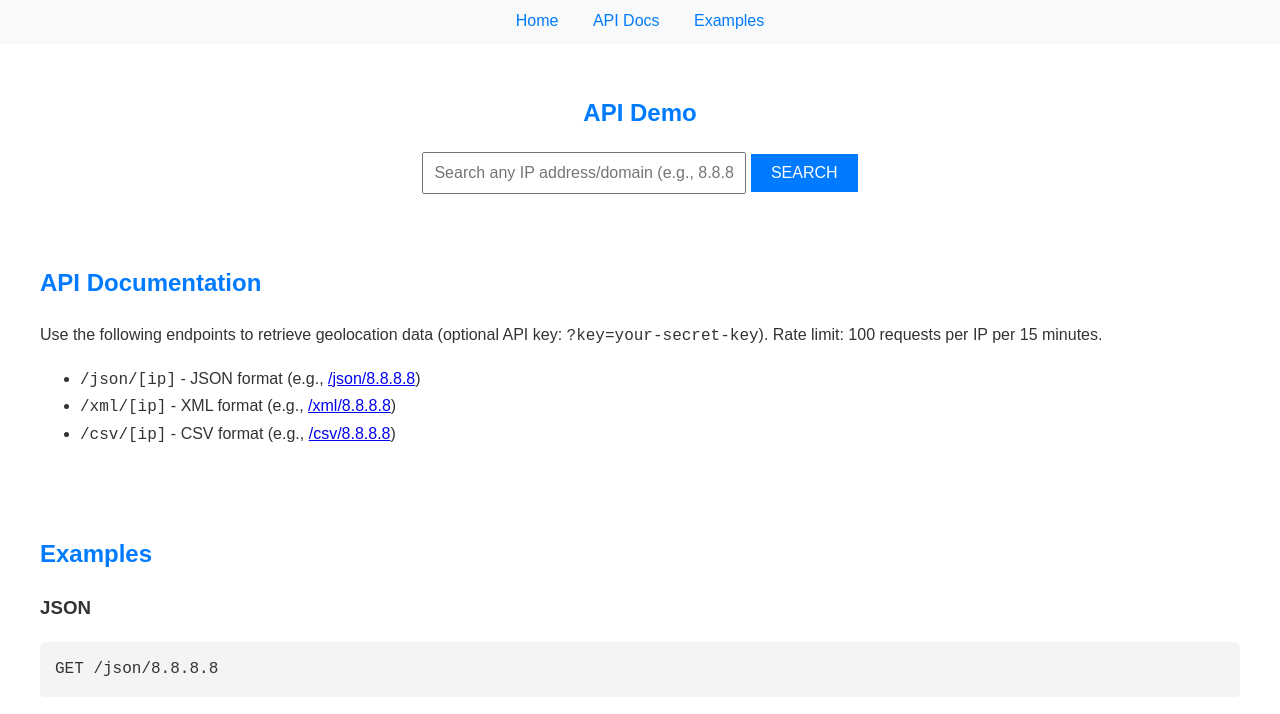
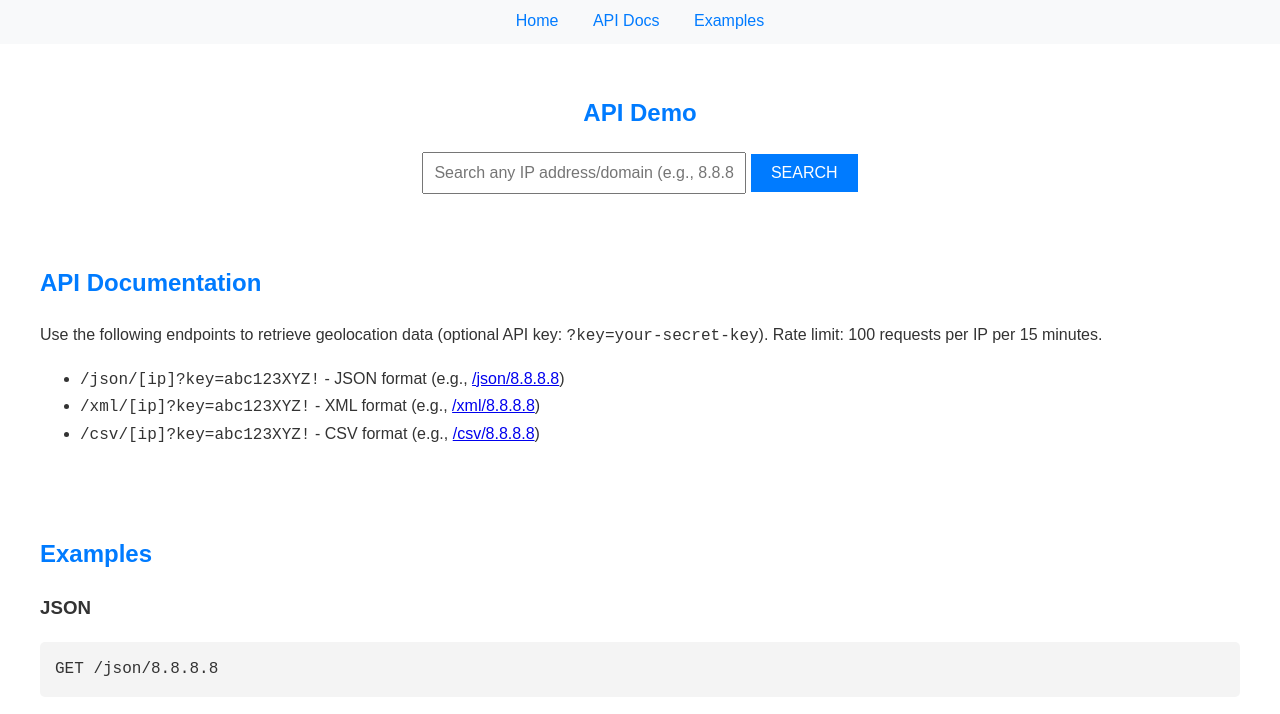
Before and after one commit to dhjann/ip-api, a website: page public/index.html in a window 1280 px wide. Shown: the part 92-806 px from the top of the page. Drawn offline with Linux system fonts and the light colour scheme; some packages are replaced by stand-ins of ours.

Commit message:
Set API_KEY to abc123XYZ! in index.js and HTML

```diff
--- a/index.js
+++ b/index.js
@@ -100,7 +100,7 @@ const limiter = rateLimit({
 
 app.use(limiter);
 
-const API_KEY = process.env.API_KEY || 'your-default-key';
+const API_KEY = process.env.API_KEY || 'abc123XYZ!';
 
 const checkApiKey = (req, res, next) => {
   const key = req.query.key || req.headers['x-api-key'];
--- a/public/index.html
+++ b/public/index.html
@@ -142,9 +142,9 @@
       <h2>API Documentation</h2>
       <p>Use the following endpoints to retrieve geolocation data (optional API key: <code>?key=your-secret-key</code>). Rate limit: 100 requests per IP per 15 minutes.</p>
       <ul>
-        <li><code>/json/[ip]</code> - JSON format (e.g., <a href="/json/8.8.8.8">/json/8.8.8.8</a>)</li>
-        <li><code>/xml/[ip]</code> - XML format (e.g., <a href="/xml/8.8.8.8">/xml/8.8.8.8</a>)</li>
-        <li><code>/csv/[ip]</code> - CSV format (e.g., <a href="/csv/8.8.8.8">/csv/8.8.8.8</a>)</li>
+        <li><code>/json/[ip]?key=abc123XYZ!</code> - JSON format (e.g., <a href="/json/8.8.8.8?key=abc123XYZ!">/json/8.8.8.8</a>)</li>
+        <li><code>/xml/[ip]?key=abc123XYZ!</code> - XML format (e.g., <a href="/xml/8.8.8.8?key=abc123XYZ!">/xml/8.8.8.8</a>)</li>
+        <li><code>/csv/[ip]?key=abc123XYZ!</code> - CSV format (e.g., <a href="/csv/8.8.8.8?key=abc123XYZ!">/csv/8.8.8.8</a>)</li>
       </ul>
     </div>
     <div class="examples" id="examples">
```
